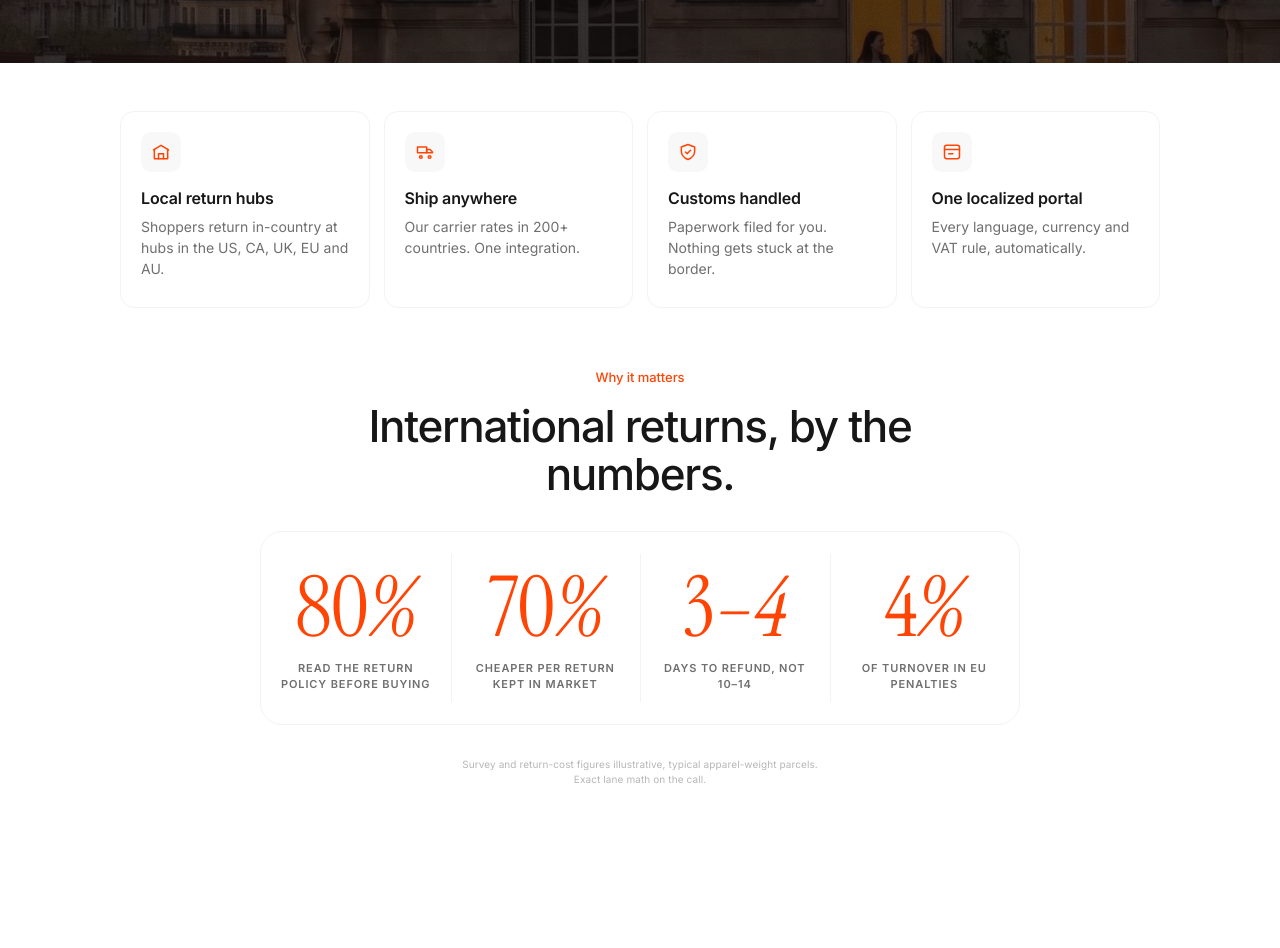
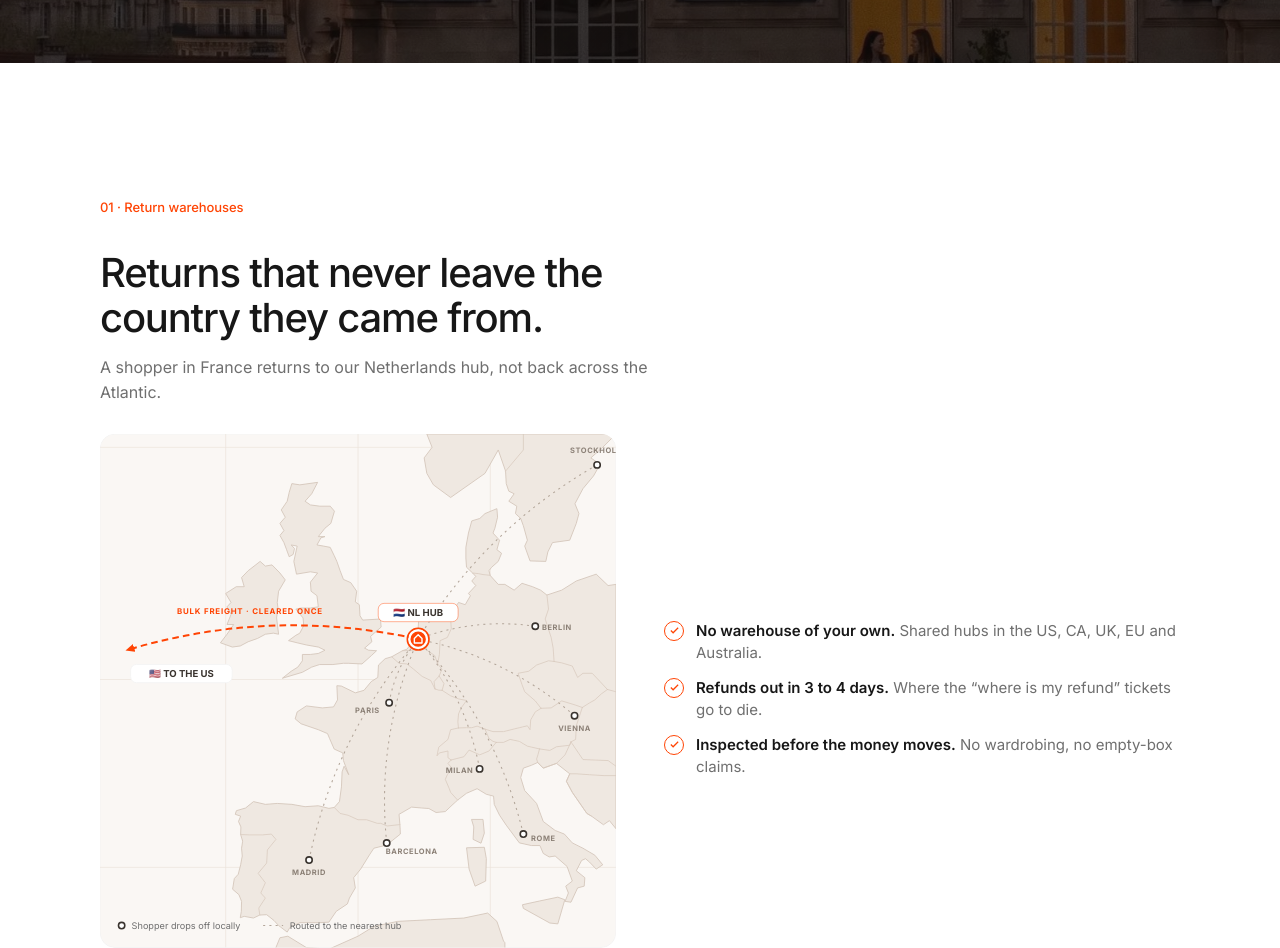
Before and after one commit to RedoKitchen/international-returns-landing-page, a website: page index.html in a window 1280 px wide. Shown: the part 980-1928 px from the top of the page. Drawn offline with Linux system fonts and the light colour scheme.

Commit message:
Move the numbered deep-dives (map first) directly under the buyback band
Pills removed (the real sections now sit where their table of contents
was); stats board follows the dives; sticky pillar nav triggers off the
first dive.

Co-Authored-By: Claude Fable 5 <noreply@anthropic.com>

```diff
--- a/index.html
+++ b/index.html
@@ -185,48 +185,6 @@
     max-width: 540px;
     margin-left: auto;
     margin-right: auto;
-  }
-
-  /* ===== Cards (shipping m-card system, used for pillars + pains) ===== */
-  .m-card-list {
-    display: flex; flex-direction: column; gap: 14px;
-    max-width: 560px; margin: 0 auto;
-    padding: 0 20px;
-  }
-  .m-card {
-    background: var(--bg);
-    border: 1px solid var(--line-2);
-    border-radius: var(--r-md);
-    padding: 20px;
-    display: block;
-    text-decoration: none;
-  }
-  a.m-card { transition: transform 0.2s ease, box-shadow 0.2s ease; }
-  a.m-card:hover { transform: translateY(-3px); box-shadow: 0 14px 34px -18px rgba(20,20,19,.25); }
-  .m-card-icon {
-    width: 40px; height: 40px;
-    border-radius: 10px;
-    background: var(--gray-2);
-    display: grid; place-items: center;
-    color: var(--accent);
-    margin-bottom: 14px;
-  }
-  .m-card-icon svg { width: 20px; height: 20px; }
-  .m-card h3 {
-    font-size: 16px; font-weight: 600;
-    letter-spacing: -0.01em;
-    margin: 0 0 6px; color: var(--ink);
-  }
-  .m-card p {
-    font-size: 14px; line-height: 1.5;
-    color: var(--ink-3); margin: 0 0 8px;
-  }
-  .m-card p b, .m-card p strong { color: var(--ink); font-weight: 600; }
-  @media (min-width: 720px) {
-    .m-card-list { display: grid; grid-template-columns: repeat(2, 1fr); max-width: 1080px; }
-  }
-  @media (min-width: 1024px) {
-    .m-card-list.cols-4 { grid-template-columns: repeat(4, 1fr); }
   }
 
   /* ===== Sticky pillar jump-nav ===== */
@@ -864,59 +822,6 @@
     <h2>We&rsquo;ll buy your international returns.</h2>
     <p>Destroying unsold textiles is now banned in the EU. Sell them to us instead: inspected at a local hub, bought by Redo, resold in market. You get paid instead of paying freight.</p>
     <a id="get-started" href="#book" class="btn btn-primary btn-lg">Get an offer</a>
-  </section>
-
-  <!-- Pillar cards: what you get, in one line each -->
-  <section aria-label="What you get" style="padding: 48px 0 8px;">
-    <div class="m-card-list cols-4">
-      <a class="m-card reveal" href="#warehouses">
-        <div class="m-card-icon"><svg viewBox="0 0 24 24" fill="none" stroke="currentColor" stroke-width="1.8" stroke-linecap="round" stroke-linejoin="round"><path d="M3 9.5 12 4l9 5.5"/><path d="M4 8.8V20h16V8.8"/><path d="M9 20v-6h6v6"/></svg></div>
-        <h3>Local return hubs</h3>
-        <p>Shoppers return in-country at hubs in the US, CA, UK, EU and AU.</p>
-      </a>
-      <a class="m-card reveal" href="#shipping">
-        <div class="m-card-icon"><svg viewBox="0 0 24 24" fill="none" stroke="currentColor" stroke-width="1.8" stroke-linecap="round" stroke-linejoin="round"><path d="M3 13h11V6H3z"/><path d="M14 9h4l3 3v1h-7z"/><circle cx="7" cy="18" r="1.6"/><circle cx="17.5" cy="18" r="1.6"/></svg></div>
-        <h3>Ship anywhere</h3>
-        <p>Our carrier rates in 200+ countries. One integration.</p>
-      </a>
-      <a class="m-card reveal" href="#customs">
-        <div class="m-card-icon"><svg viewBox="0 0 24 24" fill="none" stroke="currentColor" stroke-width="1.8" stroke-linecap="round" stroke-linejoin="round"><path d="M12 3l8 3v5c0 5-3.5 8-8 10-4.5-2-8-5-8-10V6z"/><path d="M9 12l2 2 4-4"/></svg></div>
-        <h3>Customs handled</h3>
-        <p>Paperwork filed for you. Nothing gets stuck at the border.</p>
-      </a>
-      <a class="m-card reveal" href="#portal">
-        <div class="m-card-icon"><svg viewBox="0 0 24 24" fill="none" stroke="currentColor" stroke-width="1.8" stroke-linecap="round" stroke-linejoin="round"><rect x="3" y="4" width="18" height="16" rx="2.5"/><path d="M3 9h18"/><path d="M8 14h5"/></svg></div>
-        <h3>One localized portal</h3>
-        <p>Every language, currency and VAT rule, automatically.</p>
-      </a>
-    </div>
-  </section>
-
-  <!-- ===================== WHY IT MATTERS (stats board) ===================== -->
-  <section id="problem" style="padding: 48px 20px 56px;">
-    <div class="m-section-head">
-      <span class="kicker">Why it matters</span>
-      <h2>International returns, by the numbers.</h2>
-    </div>
-    <div class="m-stats-board">
-      <div class="m-stat">
-        <div class="m-stat-val">80<span class="ital">%</span></div>
-        <div class="m-stat-lbl">Read the return policy before buying</div>
-      </div>
-      <div class="m-stat">
-        <div class="m-stat-val">70<span class="ital">%</span></div>
-        <div class="m-stat-lbl">Cheaper per return kept in market</div>
-      </div>
-      <div class="m-stat">
-        <div class="m-stat-val">3<span class="ital">&ndash;4</span></div>
-        <div class="m-stat-lbl">Days to refund, not 10&ndash;14</div>
-      </div>
-      <div class="m-stat">
-        <div class="m-stat-val">4<span class="ital">%</span></div>
-        <div class="m-stat-lbl">Of turnover in EU penalties</div>
-      </div>
-    </div>
-    <p class="m-stats-note">Survey and return-cost figures illustrative, typical apparel-weight parcels.<br />Exact lane math on the call.</p>
   </section>
 
   <!-- ===================== STICKY PILLAR JUMP-NAV ===================== -->
@@ -1196,6 +1101,33 @@
     </div>
   </section>
 
+  <!-- ===================== WHY IT MATTERS (stats board) ===================== -->
+  <section id="problem" style="padding: 48px 20px 56px;">
+    <div class="m-section-head">
+      <span class="kicker">Why it matters</span>
+      <h2>International returns, by the numbers.</h2>
+    </div>
+    <div class="m-stats-board">
+      <div class="m-stat">
+        <div class="m-stat-val">80<span class="ital">%</span></div>
+        <div class="m-stat-lbl">Read the return policy before buying</div>
+      </div>
+      <div class="m-stat">
+        <div class="m-stat-val">70<span class="ital">%</span></div>
+        <div class="m-stat-lbl">Cheaper per return kept in market</div>
+      </div>
+      <div class="m-stat">
+        <div class="m-stat-val">3<span class="ital">&ndash;4</span></div>
+        <div class="m-stat-lbl">Days to refund, not 10&ndash;14</div>
+      </div>
+      <div class="m-stat">
+        <div class="m-stat-val">4<span class="ital">%</span></div>
+        <div class="m-stat-lbl">Of turnover in EU penalties</div>
+      </div>
+    </div>
+    <p class="m-stats-note">Survey and return-cost figures illustrative, typical apparel-weight parcels.<br />Exact lane math on the call.</p>
+  </section>
+
   <!-- ===================== FAQ (Loop-style) ===================== -->
   <!-- [CONFIRM] the label-policy and buyback answers with the team before launch -->
   <section class="faq" id="faq">
@@ -1411,17 +1343,13 @@
   if ('IntersectionObserver' in window && !reduce) {
     var io2 = new IntersectionObserver(function(en){ en.forEach(function(x){ if (x.isIntersecting) { x.target.classList.add('in'); io2.unobserve(x.target); } }); }, { rootMargin: '0px 0px -8% 0px', threshold: .08 });
     document.querySelectorAll('.reveal').forEach(function(el){ io2.observe(el); });
-    document.querySelectorAll('.m-card-list').forEach(function(grid){
-      var i = 0;
-      Array.prototype.forEach.call(grid.children, function(k){ if (k.classList && k.classList.contains('reveal')) { k.style.transitionDelay = (i * 80) + 'ms'; i++; } });
-    });
   } else {
     document.querySelectorAll('.reveal').forEach(function(el){ el.classList.add('in'); });
   }
 
   /* ---- sticky pillar jump-nav + scroll-spy ---- */
   (function(){
-    var pnav = document.getElementById('pillarnav'), pillars = document.getElementById('problem'), book = document.getElementById('book'); if (!pnav || !pillars) return;
+    var pnav = document.getElementById('pillarnav'), pillars = document.getElementById('warehouses'), book = document.getElementById('book'); if (!pnav || !pillars) return;
     var links = pnav.querySelectorAll('a[data-spy]');
     function vis(){
       var pastPillars = pillars.getBoundingClientRect().top < 60;
```
